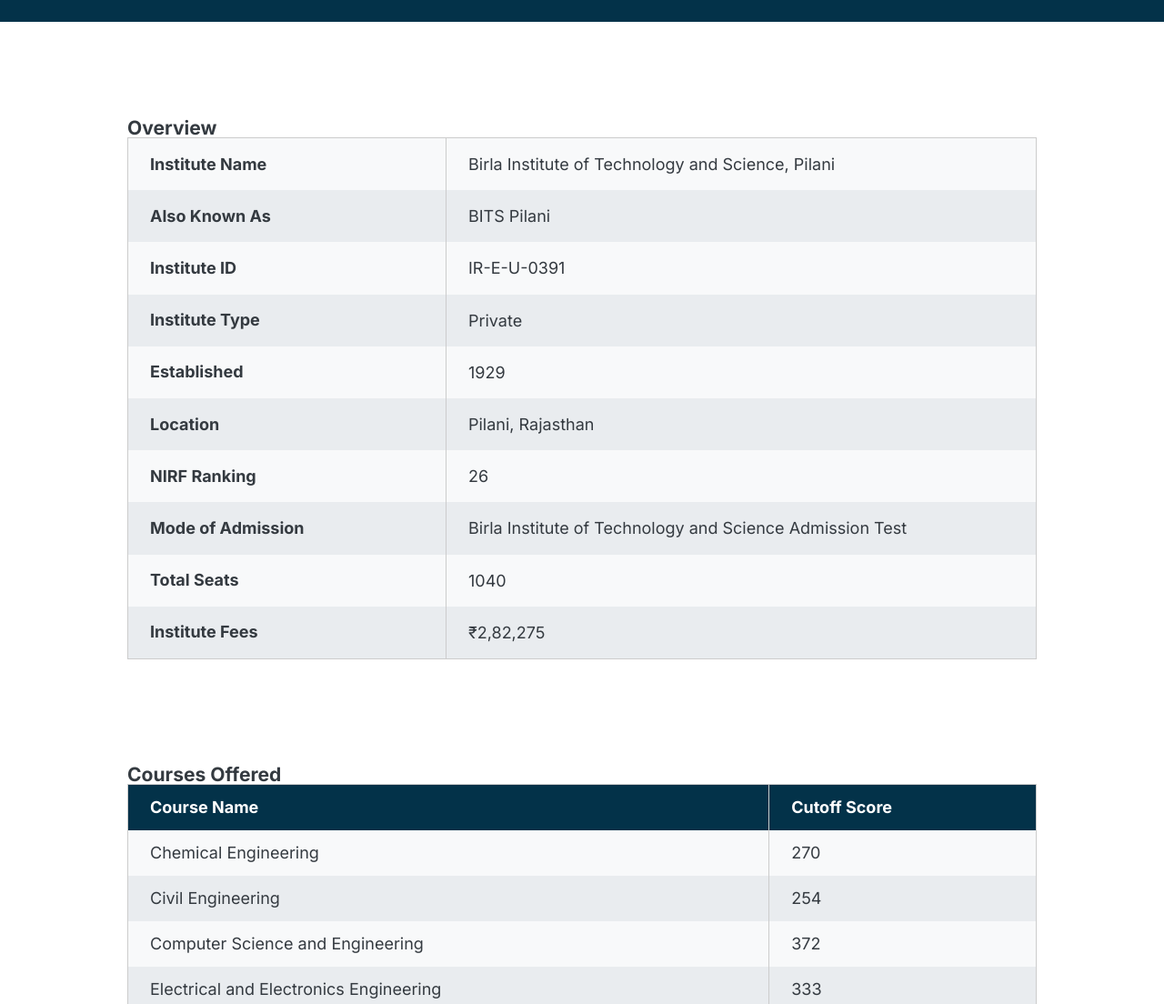
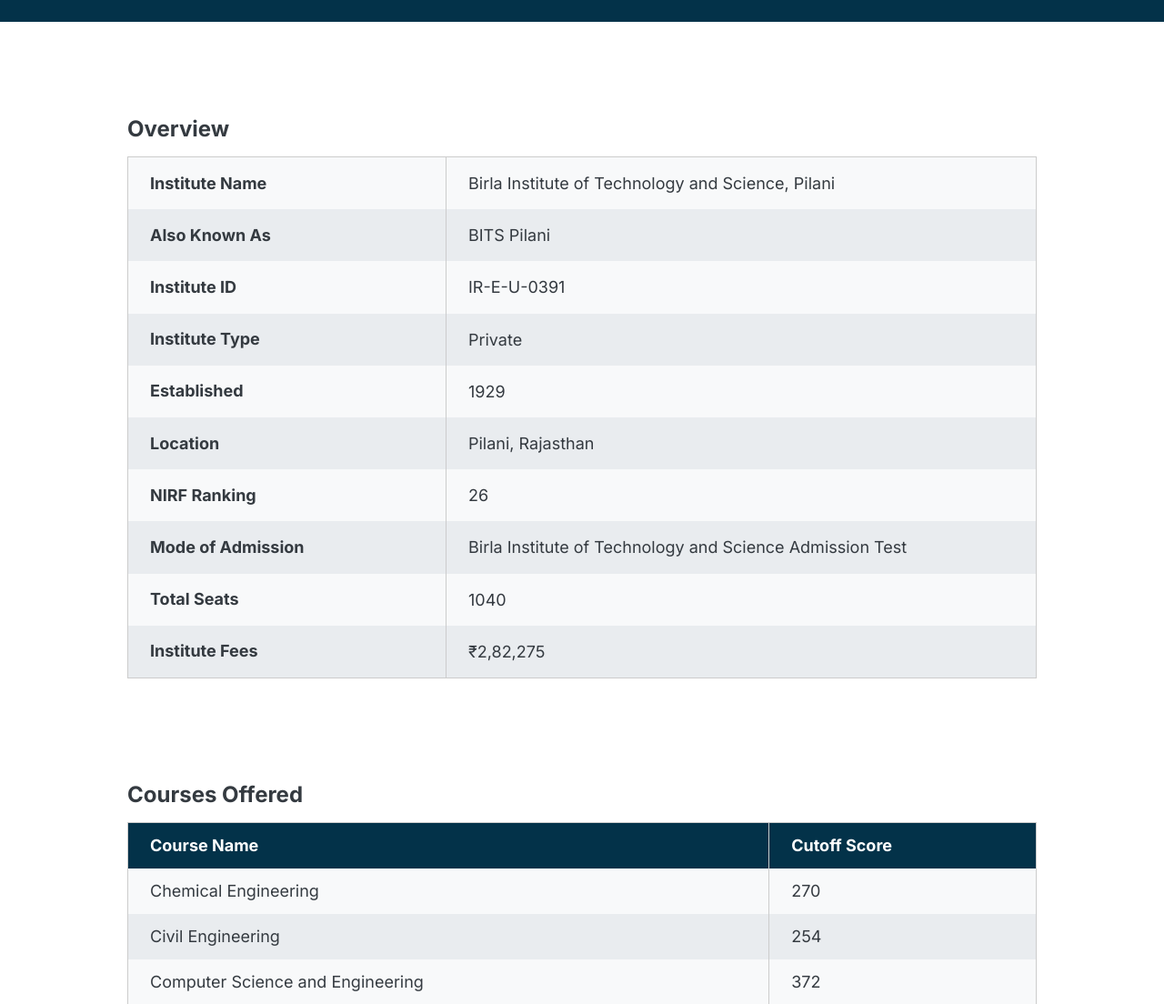
Before and after one commit to ashiishjn/College-Dekho, a plain HTML site: page college-details/BITS.html in a window 1280 px wide. Shown: the part 480-1584 px from the top of the page at 91% size. Drawn offline with Linux system fonts and the light colour scheme.

Commit message:
Update BITS.html

```diff
--- a/college-details/BITS.html
+++ b/college-details/BITS.html
@@ -32,7 +32,7 @@
       </h1>
     </section>
     <section class="overview">
-      <h3>Overview</h3>
+      <h2>Overview</h2>
       <div class="overview-table-section">
         <table class="overview-table">
           <tbody>
@@ -85,7 +85,7 @@
       </div>
     </section>
     <section class="course-offered">
-      <h3>Courses Offered</h3>
+      <h2>Courses Offered</h2>
       <div class="course-offered-table-section">
         <table class="course-offered-table">
           <thead>
```
